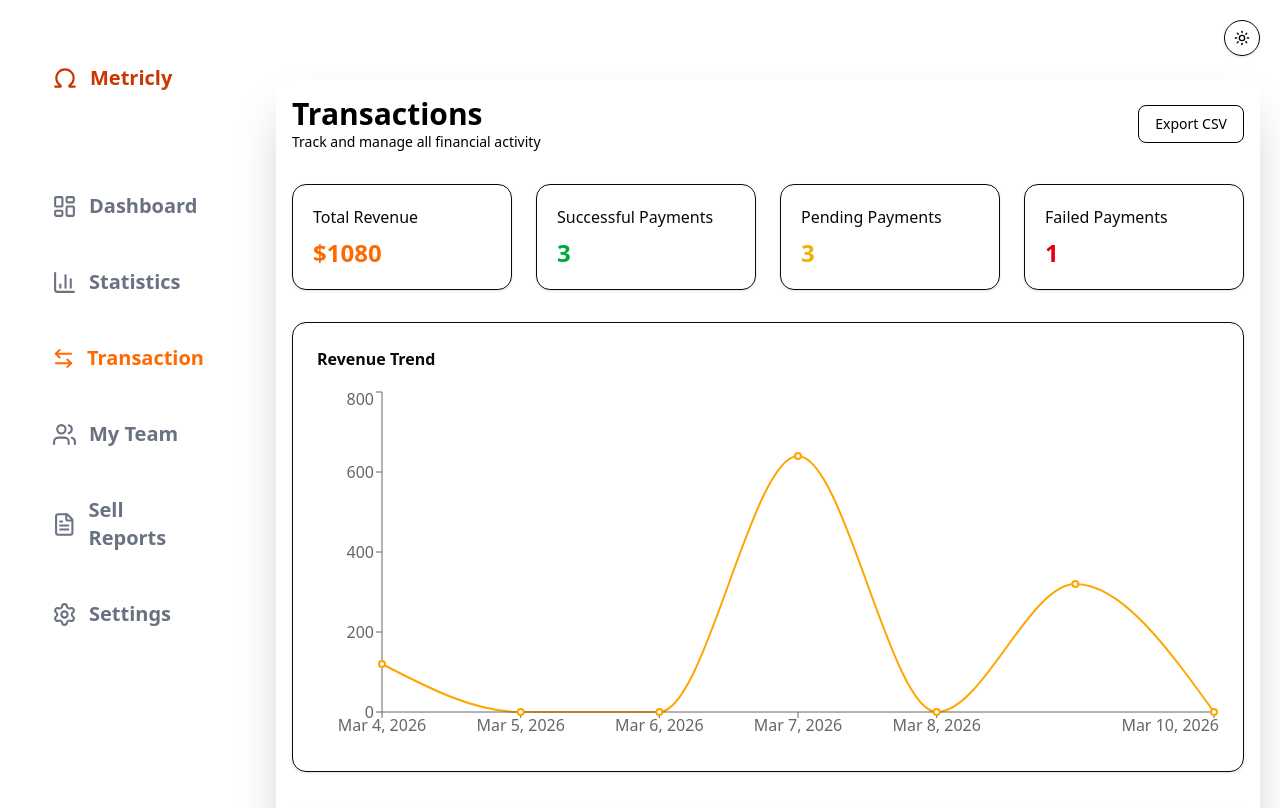
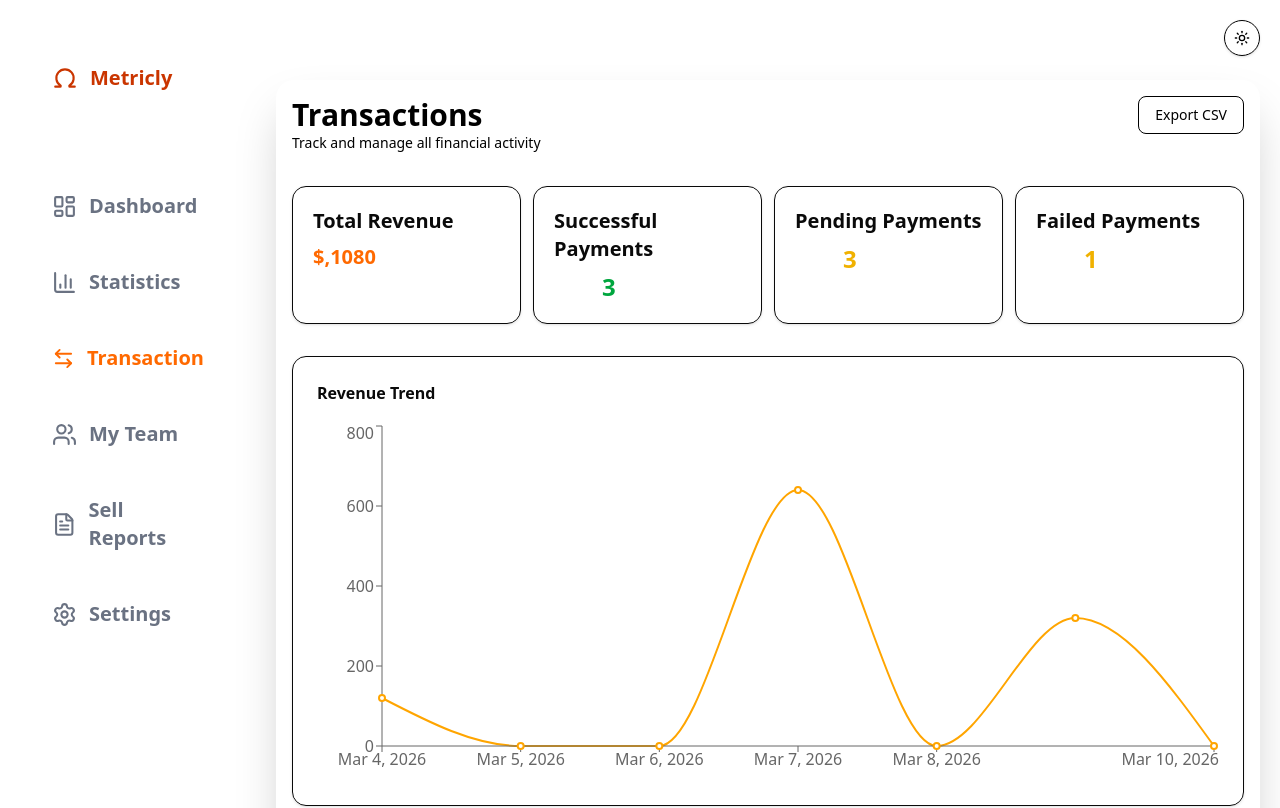
Before and after one commit to Engr-Shegez/metricly, a Next.js app: page /dashboard/transaction in a window 1280 px wide. Shown: the top 808 px of the page. Built offline with nearby package versions, Linux system fonts and the light colour scheme.

Commit message:
feat: refactor transaction filter card in transaction page

```diff
--- a/src/app/dashboard/transaction/page.tsx
+++ b/src/app/dashboard/transaction/page.tsx
@@ -160,38 +160,46 @@ export default function TransactionsPage() {
 
         <button
           onClick={exportCSV}
-          className="px-4 py-2 text-sm border rounded-md hover:bg-muted"
+          className="px-4 py-2 text-sm border rounded-md hover:bg-muted mr-15 mb-5 md:mr-0"
         >
           Export CSV
         </button>
       </div>
 
       {/* Filters Section */}
-      <div className="grid grid-cols-4 gap-6">
-        <Card className="p-5">
-          <p className="text-md text-muted-foreground">Total Revenue</p>
-          <p className="text-2xl font-bold mt-2 text-orange-500 ">
-            ${totalRevenue}
+      <div className="grid w-85 md:w-full  grid-cols-4 gap-3">
+        <Card className="md:p-5 p-1">
+          <p className="text-sm text-muted-foreground md:text-xl md:text-left font-bold md:text-md text-center">
+            Total Revenue
+          </p>
+          <p className="text-xl font-semibold mt-6 md:mt-2 text-orange-500  ">
+            $,{totalRevenue}
           </p>
         </Card>
 
-        <Card className="p-5">
-          <p className="text-md text-muted-foreground">Successful Payments</p>
-          <p className="text-2xl font-bold mt-2 text-green-600 ">
+        <Card className="md:p-5 p-1">
+          <p className="text-sm text-muted-foreground md:text-md font-bold md:text-xl md:text-left text-center">
+            Successful Payments
+          </p>
+          <p className="text-2xl font-semibold ml-6 md:ml-12 text-green-600 mt-6 md:mt-2">
             {successfulPayments}
           </p>
         </Card>
 
-        <Card className="p-5">
-          <p className="text-md text-muted-foreground">Pending Payments</p>
-          <p className="text-2xl font-bold mt-2 text-yellow-500 ">
+        <Card className=" md:p-5 p-1">
+          <p className="text-sm text-muted-foreground font-bold md:text-md md:text-xl md:text-left text-center">
+            Pending Payments
+          </p>
+          <p className="text-2xl font-semibold mt-6 md:mt-2 text-yellow-500 ml-6 md:ml-12">
             {pendingPayments}
           </p>
         </Card>
 
-        <Card className="p-5">
-          <p className="text-md text-muted-foreground">Failed Payments</p>
-          <p className="text-2xl font-bold mt-2 text-red-600 ">
+        <Card className="md:p-5 p-1">
+          <p className="text-sm md:text-md font-bold text-muted-foreground md:text-xl md:text-left text-center">
+            Failed Payments
+          </p>
+          <p className="text-2xl font-semibold mt-6 md:mt-2 text-yellow-500 ml-6 md:ml-12">
             {failedPayments}
           </p>
         </Card>
```
